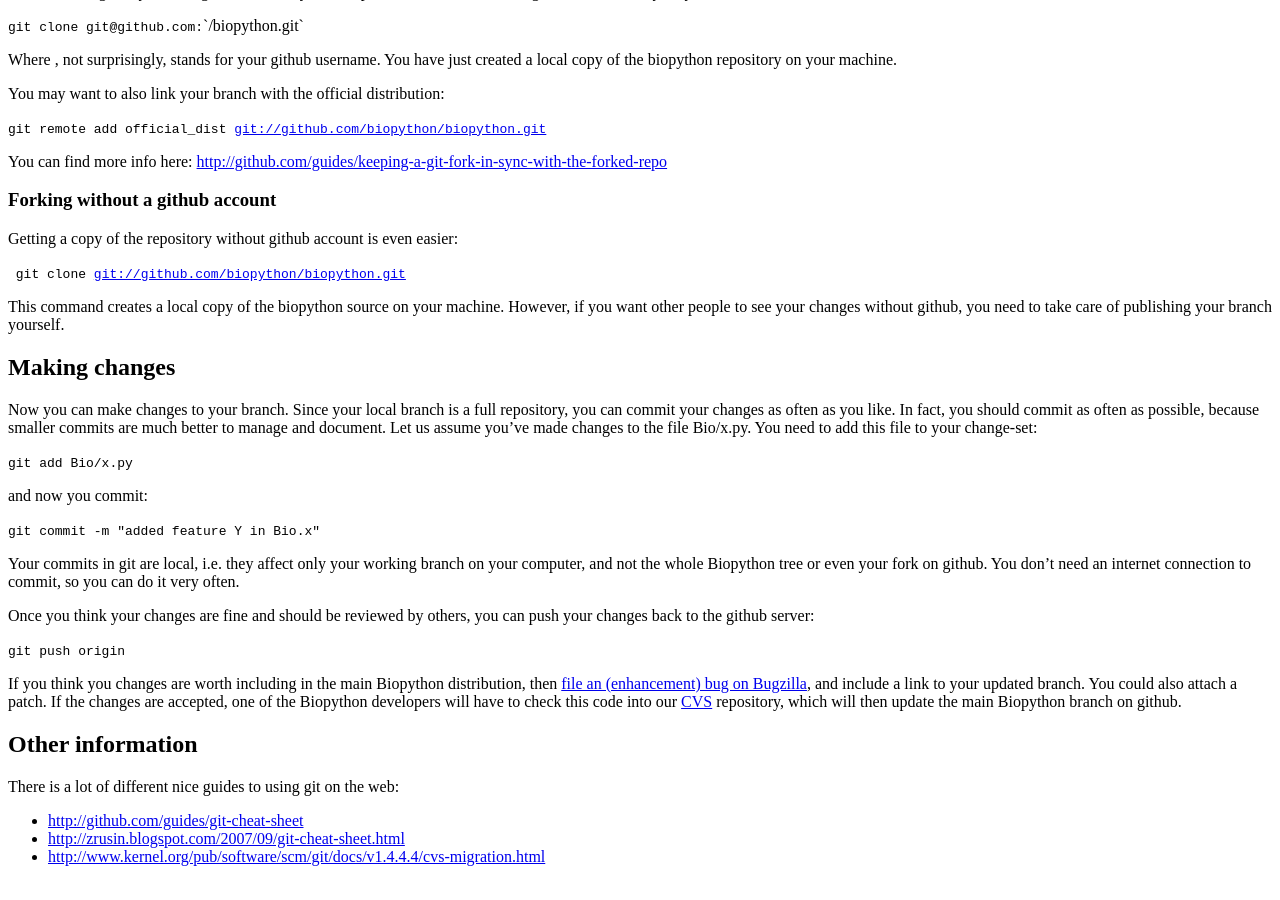
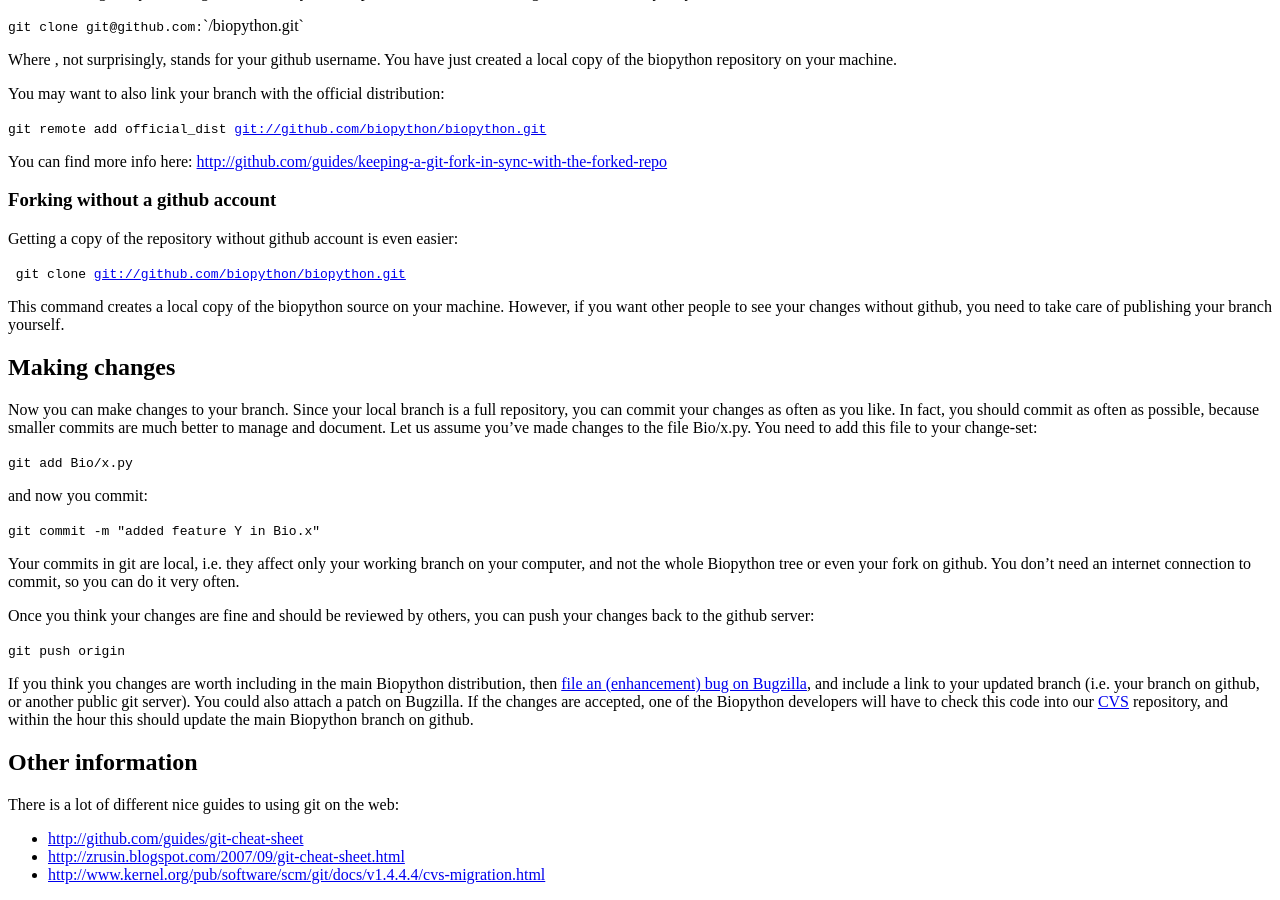
Before and after one commit to biopython/biopython.github.io, a Jekyll site: the page built from wiki/GitMigration.md, in a window 1280 px wide and 900 px high, scrolled down 1105 px. Built offline with Jekyll 4.4.1, drawn with Linux system fonts in a browser that asks for light colours.

Commit message:
/* Making changes */

```diff
--- a/wiki/GitMigration.md
+++ b/wiki/GitMigration.md
@@ -138,10 +138,11 @@ you can push your changes back to the github server:
 If you think you changes are worth including in the main Biopython
 distribution, then [file an (enhancement) bug on
 Bugzilla](http://bugzilla.open-bio.org/), and include a link to your
-updated branch. You could also attach a patch. If the changes are
+updated branch (i.e. your branch on github, or another public git
+server). You could also attach a patch on Bugzilla. If the changes are
 accepted, one of the Biopython developers will have to check this code
-into our [CVS](CVS "wikilink") repository, which will then update the
-main Biopython branch on github.
+into our [CVS](CVS "wikilink") repository, and within the hour this
+should update the main Biopython branch on github.
 
 Other information
 -----------------
```
Also changed, not shown: 1 other file.
